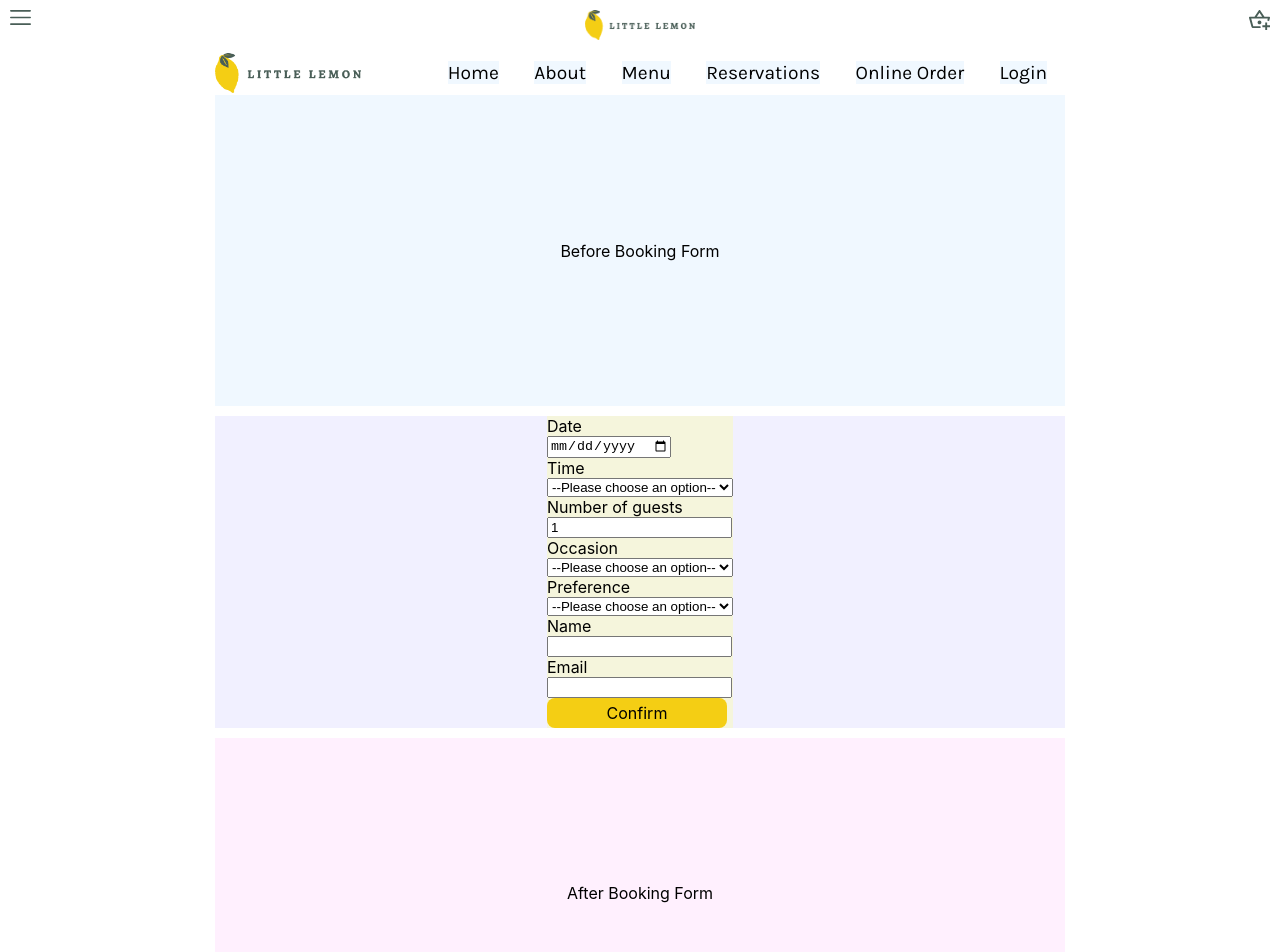
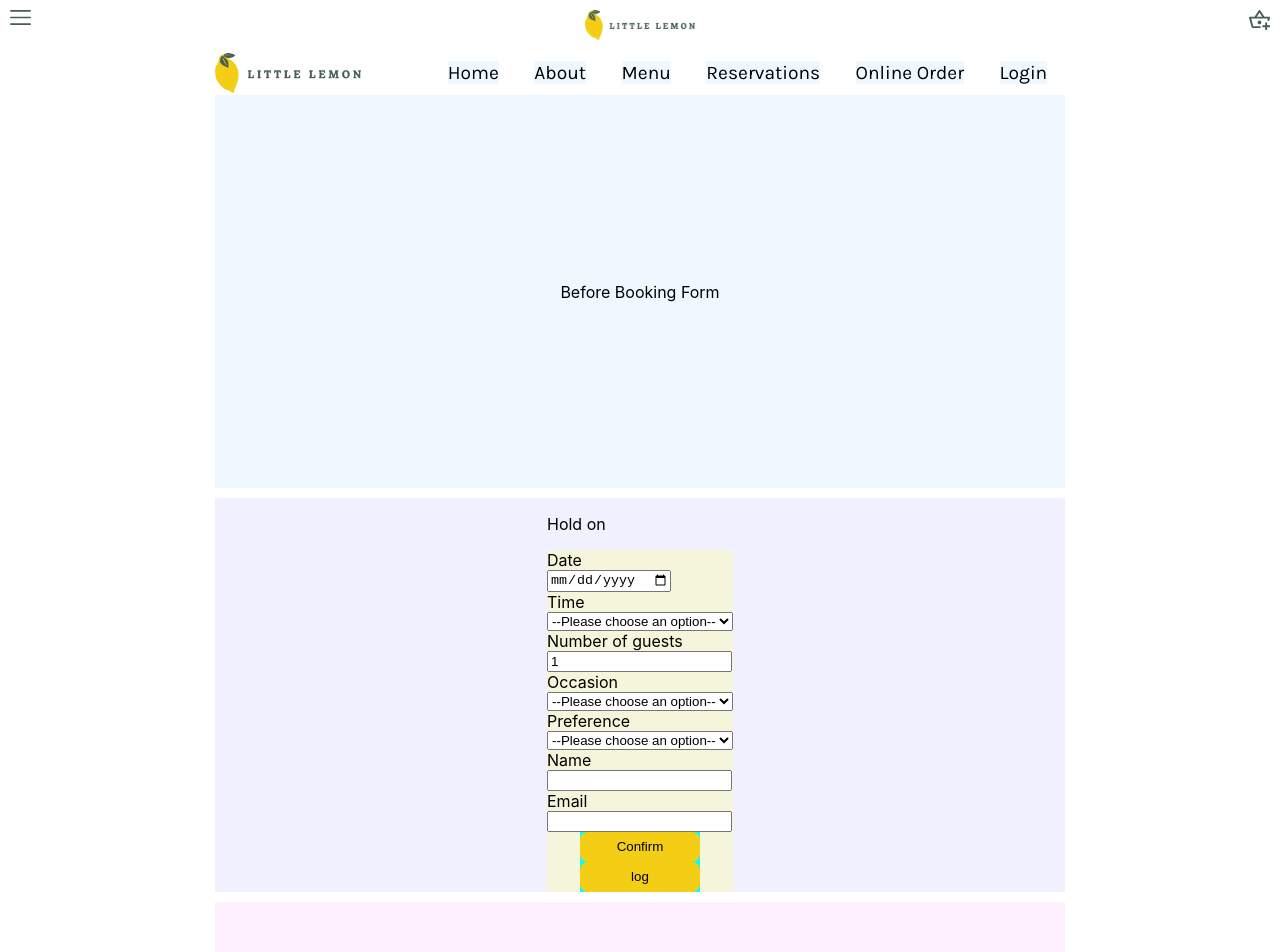
Before and after one commit to lantianqi/little-lemon, a React (Create React App) app: page /reservations in a window 1280 px wide. Shown: the top 952 px of the page. Built offline with nearby package versions, Linux system fonts and the light colour scheme; a web font is replaced by a local one.

Commit message:
unit tests for form validation valid&invalid inputs

```diff
--- a/src/BookingForm.css
+++ b/src/BookingForm.css
@@ -11,6 +11,8 @@
   flex-direction: column;
   justify-self: center;
   align-items: center;
+  background-color: aqua;
+  margin: auto;
 }
 
 .form_error {
--- a/src/BookingForm.js
+++ b/src/BookingForm.js
@@ -1,9 +1,9 @@
 import "./BookingForm.css";
-import Button1 from "./Button1";
+import Button from "./Button";
 // import { useState } from "react";
 
 import * as yup from "yup";
-import { useFormik } from "formik";
+import { useFormik, Formik, Field, ErrorMessage } from "formik";
 
 function BookingForm({ availableTimes, dispatchOnDateChange, submitForm }) {
   const TimesList = (props) => {
@@ -33,6 +33,7 @@ function BookingForm({ availableTimes, dispatchOnDateChange, submitForm }) {
       res_email: "",
     },
     onSubmit: (values) => {
+      submitForm(values);
       alert(JSON.stringify(values, null, 2));
     },
     validationSchema: yup.object({
@@ -42,8 +43,8 @@ function BookingForm({ availableTimes, dispatchOnDateChange, submitForm }) {
         .min(new Date(), "Please provide a date later than today."),
       res_time: yup
         .mixed()
-        .required("Please provide a valid value for this field.")
-        .oneOf(availableTimes),
+        .notOneOf(["-"])
+        .required("Please provide a valid value for this field."),
       res_guests: yup
         .number()
         .required("Please provide a valid value for this field.")
@@ -51,7 +52,10 @@ function BookingForm({ availableTimes, dispatchOnDateChange, submitForm }) {
         .max(10, "We can only serve at most 10 guests."),
       res_occasion: yup
         .mixed()
-        .oneOf(["none", "birthday", "engagement", "anniversary"], "Please select from the options.")
+        .oneOf(
+          ["none", "birthday", "engagement", "anniversary"],
+          "Please select from the options.",
+        )
         .defined("Please select from the options."),
       res_preference: yup
         .mixed()
@@ -61,7 +65,7 @@ function BookingForm({ availableTimes, dispatchOnDateChange, submitForm }) {
         .string()
         .required("Please provide a valid value for this field.")
         .min(2, "Please provide a name that has at least 2 characters.")
-        .max(50, "Please provide a name that has at most 50 characters"),
+        .max(50, "Please provide a name that has at most 50 characters."),
       res_email: yup
         .string()
         .email("Please provide a valid email address.")
@@ -70,6 +74,9 @@ function BookingForm({ availableTimes, dispatchOnDateChange, submitForm }) {
   });
   return (
     <form onSubmit={formik.handleSubmit}>
+      <div className="form_heading">
+        {formik.dirty && formik.isValid ? <p>All good</p> : <p>Hold on</p>}
+      </div>
       <div className="booking_form_view" id="booking_input_view">
         <label htmlFor="res_date">Date</label>
         <input
@@ -77,19 +84,19 @@ function BookingForm({ availableTimes, dispatchOnDateChange, submitForm }) {
           id="res_date"
           name="res_date"
           {...formik.getFieldProps("res_date")}
-          onChange={(e) => {
+          onChange={async (e) => {
             formik.setValues({
               ...formik.values,
               res_date: e.target.value,
             });
-            dispatchOnDateChange({
+            await dispatchOnDateChange({
               type: "UPDATE_TIMES",
               date: new Date(e.target.value),
             });
           }}
         />
         {
-          <div className="form_error">
+          <div className="form_error" data-testid="res_date_error">
             {formik.touched.res_date && formik.errors.res_date}
           </div>
         }
@@ -103,7 +110,7 @@ function BookingForm({ availableTimes, dispatchOnDateChange, submitForm }) {
           {<TimesList availableTimes={availableTimes} />}
         </select>
         {
-          <div className="form_error">
+          <div className="form_error" data-testid="res_time_error">
             {formik.touched.res_time && formik.errors.res_time}
           </div>
         }
@@ -112,16 +119,16 @@ function BookingForm({ availableTimes, dispatchOnDateChange, submitForm }) {
           type="number"
           id="res_guests"
           name="res_guests"
+          placeholder="1~10 guests"
           {...formik.getFieldProps("res_guests")}
         />
         {
-          <div className="form_error">
+          <div className="form_error" data-testid="res_guests_error">
             {formik.touched.res_guests && formik.errors.res_guests}
           </div>
         }
         <label htmlFor="res_occasion">Occasion</label>
         <select
-          as="select"
           id="res_occasion"
           name="res_occasion"
           {...formik.getFieldProps("res_occasion")}
@@ -136,7 +143,7 @@ function BookingForm({ availableTimes, dispatchOnDateChange, submitForm }) {
           <option value="anniversary">Anniversary</option>
         </select>
         {
-          <div className="form_error">
+          <div className="form_error" data-testid="res_occasion_error">
             {formik.touched.res_occasion && formik.errors.res_occasion}
           </div>
         }
@@ -152,7 +159,7 @@ function BookingForm({ availableTimes, dispatchOnDateChange, submitForm }) {
           <option value="outside">Outside</option>
         </select>
         {
-          <div className="form_error">
+          <div className="form_error" data-testid="res_preference_error">
             {formik.touched.res_preference && formik.errors.res_preference}
           </div>
         }
@@ -164,7 +171,7 @@ function BookingForm({ availableTimes, dispatchOnDateChange, submitForm }) {
           {...formik.getFieldProps("res_name")}
         />
         {
-          <div className="form_error">
+          <div className="form_error" data-testid="res_name_error">
             {formik.touched.res_name && formik.errors.res_name}
           </div>
         }
@@ -176,12 +183,33 @@ function BookingForm({ availableTimes, dispatchOnDateChange, submitForm }) {
           {...formik.getFieldProps("res_email")}
         />
         {
-          <div className="form_error">
+          <div className="form_error" data-testid="res_email_error">
             {formik.touched.res_email && formik.errors.res_email}
           </div>
         }
         <div className="form_button_container">
-          <Button1 type="submit" text="Confirm" onClick={formik.handleSubmit} disabled={!formik.isValid} />
+          <Button
+            id="submit"
+            data-testid="submit"
+            text="Confirm"
+            disabled={!(formik.dirty && formik.isValid)}
+            onClick={(e) => {
+              submitForm(e, formik.values);
+              formik.handleSubmit();
+            }}
+            type="submit"
+          />
+          <Button
+            text="log"
+            onClick={(e) => {
+              e.preventDefault();
+              console.log(formik.values);
+              console.log(document.getElementById("submit"));
+              console.log(
+                document.getElementById("submit").getAttribute("disabled"),
+              );
+            }}
+          />
         </div>
       </div>
     </form>
--- /dev/null
+++ b/src/Button.js
@@ -0,0 +1,14 @@
+function Button(props) {
+  return (
+    <button
+      className="button1-container"
+      data-testid="button"
+      onClick={props.onClick}
+      {...props}
+    >
+      {props.text}
+    </button>
+  );
+}
+
+export default Button;
--- a/src/Button1.js
+++ /dev/null
@@ -1,9 +0,0 @@
-function Button1(props) {
-  return (
-    <div className="button1-container" onClick={props.onClick}>
-      {props.text}
-    </div>
-  );
-}
-
-export default Button1;
--- a/src/CTA.js
+++ b/src/CTA.js
@@ -1,5 +1,5 @@
 import cta_image from "./assets/restauranfood.jpg";
-import Button1 from "./Button1";
+import Button from "./Button";
 import { Link } from "react-router-dom";
 
 function Hero() {
@@ -13,7 +13,7 @@ function Hero() {
           recipes served with a modern twist.
         </p>
         <Link to={"/reservations"} className="button-link">
-          <Button1 text="Reserve a Table" />
+          <Button text="Reserve a Table" />
         </Link>
       </div>
 
--- a/src/Main.js
+++ b/src/Main.js
@@ -12,16 +12,16 @@ import { useNavigate } from "react-router-dom";
 
 import { fetchAPI, submitAPI } from "./api";
 
-const updateTimes = (state, action) => {
+export const updateTimes = (state, action) => {
   switch (action.type) {
     case "UPDATE_TIMES":
-      return fetchAPI(action.date);
+      return fetchAPI(new Date(action.date));
     default:
       return state;
   }
 };
 
-const initializeTimes = () => {
+export const initializeTimes = () => {
   return fetchAPI(new Date());
 };
 
--- a/src/Specials.js
+++ b/src/Specials.js
@@ -1,4 +1,4 @@
-import Button1 from "./Button1";
+import Button from "./Button";
 import Card from "./Card";
 import greek_salad from "./assets/greek_salad.jpg";
 import bruchetta from "./assets/bruchetta.jpg";
@@ -55,7 +55,7 @@ function Specials() {
         <h1>This week's specials!</h1>
         <div id="specials-top-button">
           <Link to="/menu" className="button-link">
-            <Button1 text="Online Menu" />
+            <Button text="Online Menu" />
           </Link>
         </div>
       </div>
--- a/src/styles.css
+++ b/src/styles.css
@@ -167,9 +167,11 @@ nav>#nav-links {
 Button1 CSS
 */
 .button1-container {
+  display: inline-block;
   background-color: #F4CE14;
-  width: 180px;
+  width: 120px;
   height: 30px;
+  border: none;
   border-radius: 8px;
   display: flex;
   justify-content: center;
```
Also changed, not shown: 2 other files (tests, documents, lock files or other folders).
